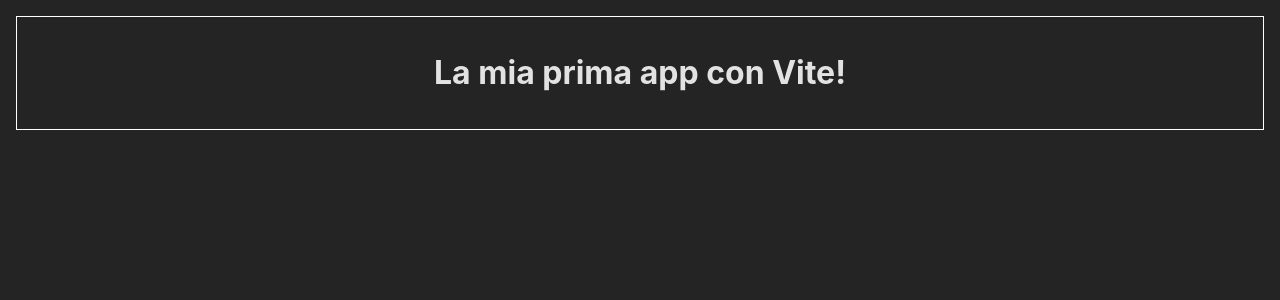
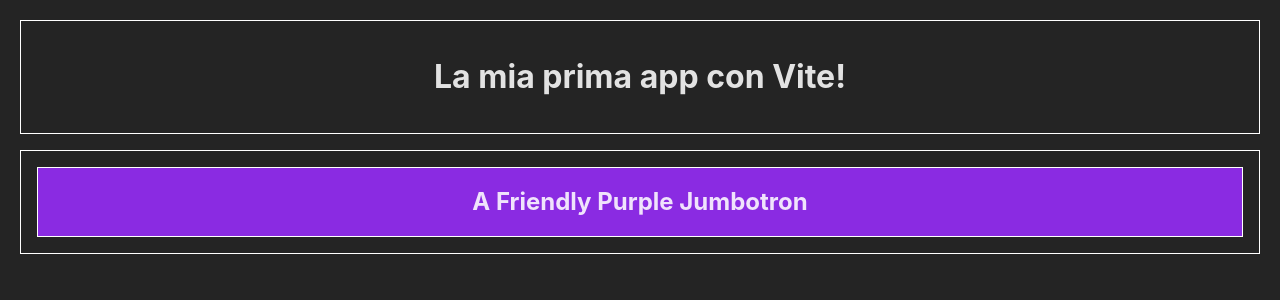
Before and after one commit to christiansaccani/vite-hello-world, a Vue app: page / in a window 1280 px wide. Shown: the top 300 px of the page. Built offline with nearby package versions, Linux system fonts and the light colour scheme.

Commit message:
a friendly purple jumbotron

```diff
--- a/src/App.vue
+++ b/src/App.vue
@@ -14,11 +14,17 @@
 
 <template>
 
-  <AppTitle></AppTitle>
-  <AppHero></AppHero>
+  <div id="container">
+    <AppTitle></AppTitle>
+    <AppHero></AppHero>
+  </div>
 
 </template>
 
 <style >
 
+  #container {
+    margin: 20px;
+  }
+
 </style>
--- a/src/components/AppHero.vue
+++ b/src/components/AppHero.vue
@@ -6,8 +6,29 @@
 
 <template>
 
+    <div id="jumbotron-container">
+        <div id="jumbotron">
+            <h2>
+                A Friendly Purple Jumbotron
+            </h2>
+        </div>
+    </div>
+
 </template>
 
 <style >
+    #jumbotron-container {
+        margin-top: 1em;
+        border: 1px solid white;
+    }
 
+    #jumbotron {
+        text-align: center;
+        margin: 1em;
+
+        border: 1px solid white;
+        padding: 1em;
+
+        background-color: blueviolet;
+    }
 </style>
--- a/src/components/AppTitle.vue
+++ b/src/components/AppTitle.vue
@@ -11,11 +11,12 @@
 </template>
 
 <style >
+
     h1 {
         text-align: center;
-        margin: .5em;
 
         border: 1px solid white;
-        padding: 1em;
+        padding: 1em
     }
+
 </style>
```
